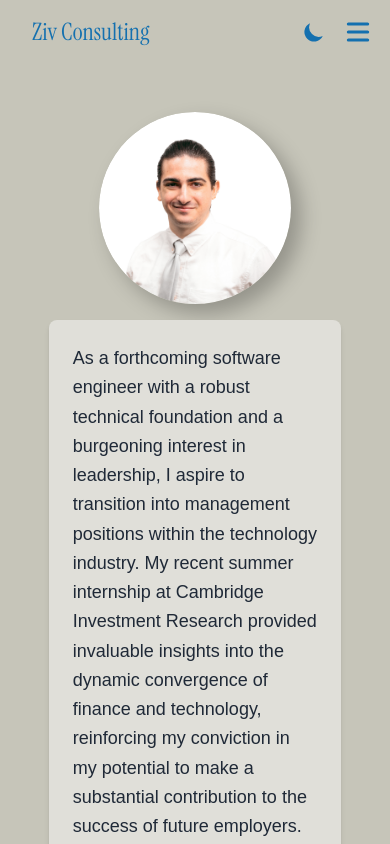
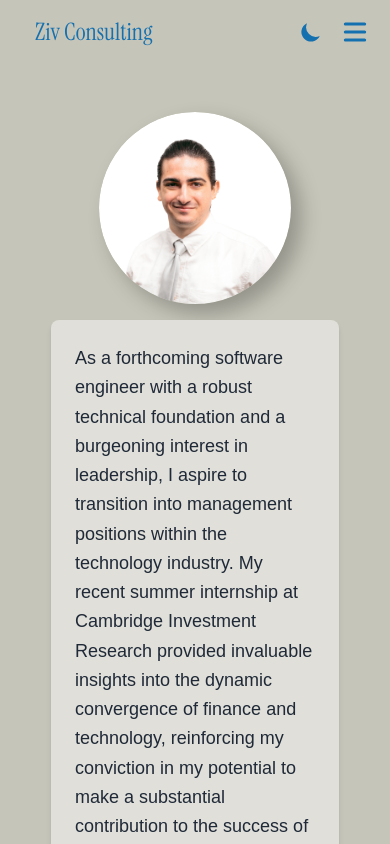
Before and after one commit to aceralrighty/ziv-consulting, a Next.js app: page / in a window 390 px wide. Shown: the top 844 px of the page. Built offline with nearby package versions, Linux system fonts and the light colour scheme.

Commit message:
fixed width

```diff
--- a/app/components/headshot.js
+++ b/app/components/headshot.js
@@ -1,6 +1,6 @@
 "use client";
 import { useState } from "react";
-import HeadshotImg from "/public/headshot.JPG";
+import HeadshotImg from "/public//headshot.JPG";
 import Image from "next/image";
 
 const accomplishments = [
@@ -64,7 +64,7 @@ export default function MyHead() {
                     alt="headshot"
                     width={320}
                     height={320}
-                    objectFit="cover"
+                    objectFit={"cover"}
                     className="rounded-full"
                 />
             </div>
--- a/app/layout.js
+++ b/app/layout.js
@@ -28,8 +28,8 @@ export default function RootLayout({children}) {
             <link rel="icon" href="/favicon.ico" />
         </Head>
         <body
-            className={`${instru_reg.variable} antialiased bg-global_bg`}>
-        <header className={`${instru_i.variable}`}>
+            className={`${instru_reg.variable} antialiased bg-global_bg w-full flex justify-center`}>
+        <header className={`${instru_i.variable} w-96 sm:w-full`}>
             {children}
         </header>
         </body>
```
